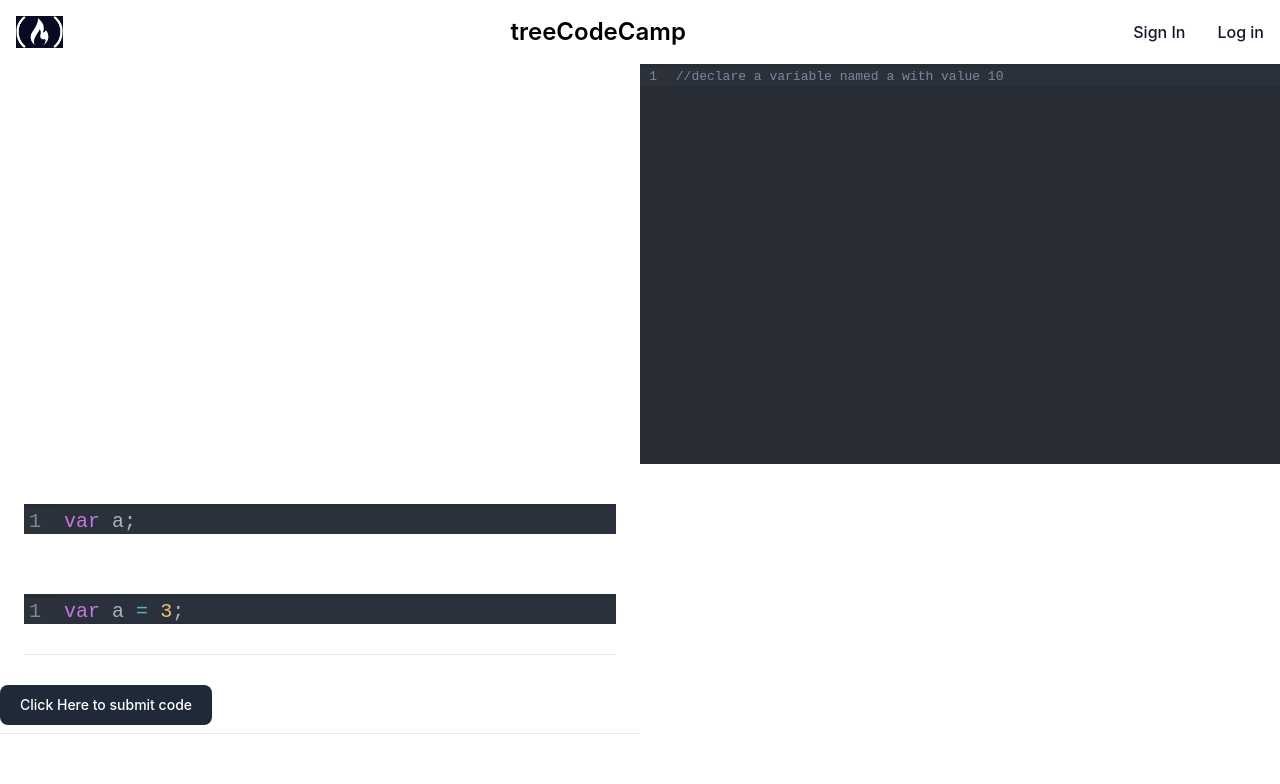
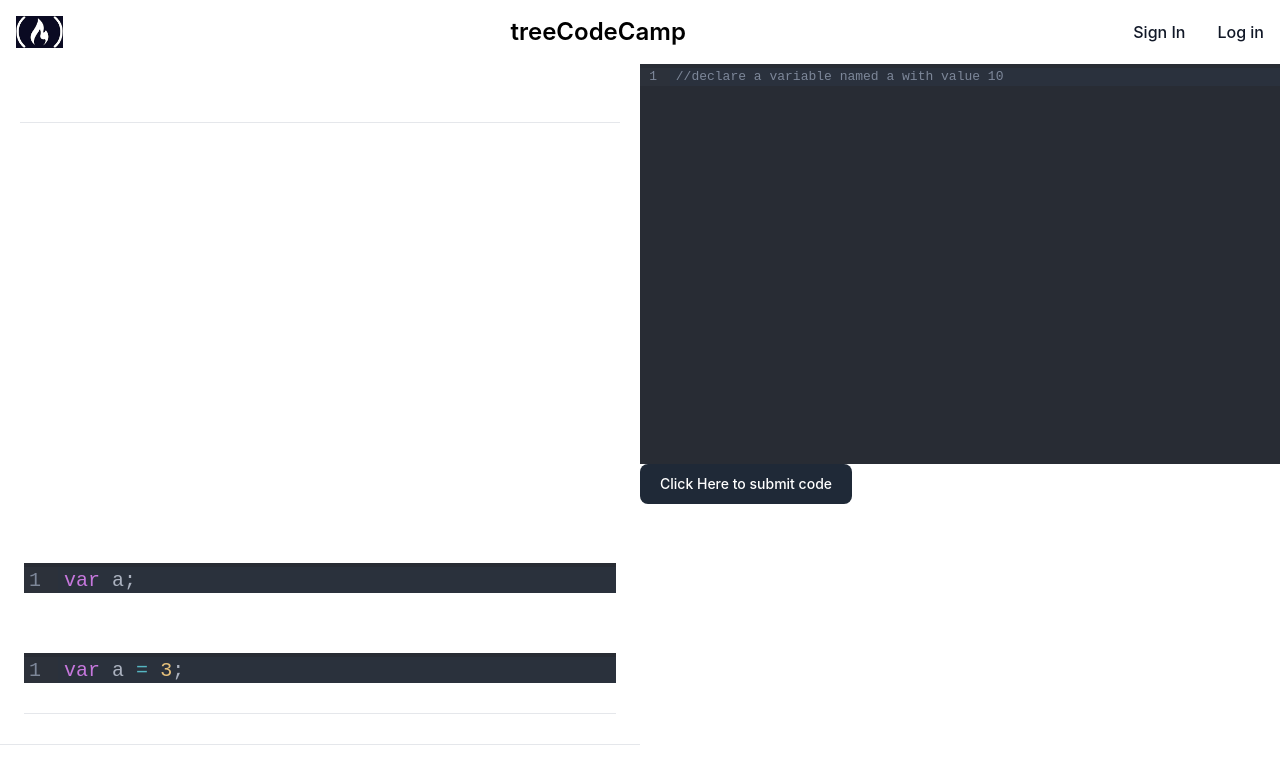
Before and after one commit to krishh16/treecodecamp.github.io, a React (Create React App) app: page /basic-js in a window 1280 px wide. Shown: the top 784 px of the page. Built offline with nearby package versions, Linux system fonts and the light colour scheme; the HTML template or start-up script is replaced by a standard one.

Commit message:
did some necessary changes

```diff
--- a/public/index.html
+++ b/public/index.html
@@ -1,6 +1,11 @@
 <!DOCTYPE html>
 <html lang="en">
   <head>
+    <style>
+      /* body{
+        overflow: hidden;
+      } */
+    </style>
     <meta charset="utf-8" />
     <meta name="viewport" content="width=device-width, initial-scale=1" />
     <meta name="theme-color" content="#000000" />
--- a/src/components/pages/Courses/JS DSA/Basic js/instruction.js
+++ b/src/components/pages/Courses/JS DSA/Basic js/instruction.js
@@ -43,4 +43,4 @@ export const Instruction = (
 )
 export const startCode = '//declare a variable named a with value 10'
 export const syntaxTests = ['a should be equal to 3']
-export const syntaxHeader = 'Declaring Variables'
+export const syntaxHeader = <h1 className='font-bold text-white text-center' style={{fontSize:'25px'}}>Declaring Variables in JS</h1>
--- a/src/components/pages/Terminal/Terminal.tsx
+++ b/src/components/pages/Terminal/Terminal.tsx
@@ -3,7 +3,7 @@ import CodeMirror from '@uiw/react-codemirror';
 import { javascript } from '@codemirror/lang-javascript';
 import NavBar from '../../NavBar';
 import { startCode } from '../Courses/JS DSA/Basic js/instruction';
-export default function Terminal(props: { test: string[]; instruction: JSX.Element; title: string; startingCode: string }) {
+export default function Terminal(props: { test: string[]; instruction: JSX.Element; title: JSX.Element; startingCode: string }) {
   const onChange = React.useCallback((value: String) => {
     console.log('value:', value);
     val = value
@@ -22,13 +22,14 @@ export default function Terminal(props: { test: string[]; instruction: JSX.Eleme
     <div>
       <NavBar />
       <div className='flex'>
-        <div className='bg-white border-gray-200 dark:bg-gray-900 m-auto' style={{ width: '50%', height: '100%' }}>
+        <div className='bg-white border-gray-200 dark:bg-gray-900' style={{ minWidth: '50%', minHeight: '100%' }}>
+          {props.title}
+          <hr style={{margin: '20px'}} />
           {props.instruction}
-          <button type="button" className="text-white bg-gray-800 hover:bg-gray-900 focus:outline-none focus:ring-4 focus:ring-gray-300 font-medium rounded-lg text-sm px-5 py-2.5 mr-2 mb-2 dark:bg-gray-800 dark:hover:bg-gray-700 dark:focus:ring-gray-700 dark:border-gray-700">Click Here to submit code</button>
           <hr></hr>
           {testList}
         </div>
-        <div>
+        <form onSubmit={handleSubmit}>
           <CodeMirror
             width='50vw'
             height='50vh'
@@ -37,9 +38,10 @@ export default function Terminal(props: { test: string[]; instruction: JSX.Eleme
             onChange={onChange}
             value={startCode}
           />
-          <div className='bg-white border-gray-200 dark:bg-gray-800' style={{ width: '100%', height:'320px' }}>
+          <div className='bg-white border-gray-200 dark:bg-gray-800' style={{ width: '100%', minHeight: '320px' }}>
+            <button type="submit" className="text-white bg-gray-800 hover:bg-gray-900 focus:outline-none focus:ring-4 focus:ring-gray-300 font-medium rounded-lg text-sm px-5 py-2.5 mr-2 mb-2 dark:bg-gray-800 dark:hover:bg-gray-700 dark:focus:ring-gray-700 dark:border-gray-700">Click Here to submit code</button>
           </div>
-        </div>
+        </form>
       </div>
     </div>
   );
```
